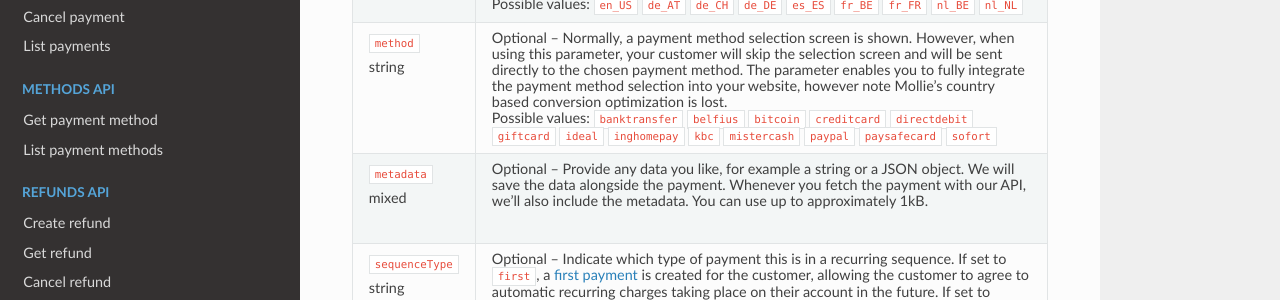
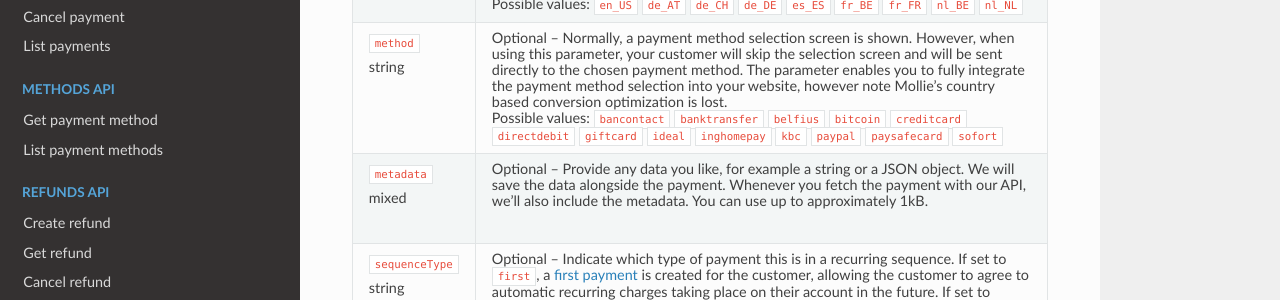
Before and after one commit to zsparal/api-documentation, a Sphinx documentation site: the page built from source/reference/v2/payments-api/create-payment.rst, in a window 1280 px wide and 900 px high, scrolled down 1002 px. Shown: the part 147-447 px from the top of the window. Built offline with Sphinx 7.4.7 and the Read the Docs theme 2.0.0, drawn with Linux system fonts in a browser that asks for light colours.

Commit message:
Bancontact identifier has been renamed to `bancontact`

```diff
--- a/source/guides/recurring.rst
+++ b/source/guides/recurring.rst
@@ -70,7 +70,7 @@ periodically through *subscriptions*.
 
 .. note:: Not all payment methods support a first payment. When the ``method`` parameter is not provided in the API, we
           take care of this automatically in our Checkout. The following payment methods support a first payment and are
-          thus allowed as a value for the ``method`` parameter of a first payment: ``mistercash`` ``belfius``
+          thus allowed as a value for the ``method`` parameter of a first payment: ``bancontact`` ``belfius``
           ``creditcard`` ``ideal`` ``inghomepay`` ``kbc`` ``sofort``
 
 .. _guides/recurring/charging-on-demand:
--- a/source/migrating-v1-to-v2.rst
+++ b/source/migrating-v1-to-v2.rst
@@ -23,6 +23,9 @@ In general, the API has adopted the HAL specification, allowing you to discover
 resources while working with the API.
 
 Several fields have changed too to support new features or to clear up confusing aspects of the ``v1`` API.
+
+The identifier for the payment method *Bancontact* has been renamed from ``mistercash`` to ``bancontact`` in the ``v2``
+API.
 
 Amount changes
 ^^^^^^^^^^^^^^
--- a/source/reference/v2/payments-api/create-payment.rst
+++ b/source/reference/v2/payments-api/create-payment.rst
@@ -74,8 +74,8 @@ Parameters
        enables you to fully integrate the payment method selection into your website, however note Mollie's country
        based conversion optimization is lost.
 
-       Possible values: ``banktransfer`` ``belfius`` ``bitcoin`` ``creditcard`` ``directdebit`` ``giftcard`` ``ideal``
-       ``inghomepay`` ``kbc`` ``mistercash`` ``paypal`` ``paysafecard`` ``sofort``
+       Possible values: ``bancontact`` ``banktransfer`` ``belfius`` ``bitcoin`` ``creditcard`` ``directdebit`` ``giftcard``
+       ``ideal`` ``inghomepay`` ``kbc``  ``paypal`` ``paysafecard`` ``sofort``
 
    * - | ``metadata``
        | mixed
--- a/source/reference/v2/payments-api/get-payment.rst
+++ b/source/reference/v2/payments-api/get-payment.rst
@@ -166,8 +166,8 @@ Response
 
        If the payment is only partially paid with a gift card, the method remains ``giftcard``.
 
-       Possible values: ``banktransfer`` ``belfius`` ``bitcoin`` ``creditcard`` ``directdebit`` ``giftcard`` ``ideal``
-       ``inghomepay`` ``kbc`` ``mistercash`` ``paypal`` ``paysafecard`` ``sofort``
+       Possible values: ``bancontact`` ``banktransfer`` ``belfius`` ``bitcoin`` ``creditcard`` ``directdebit`` ``giftcard``
+       ``ideal`` ``inghomepay`` ``kbc`` ``paypal`` ``paysafecard`` ``sofort``
 
    * - | ``metadata``
        | mixed
```
